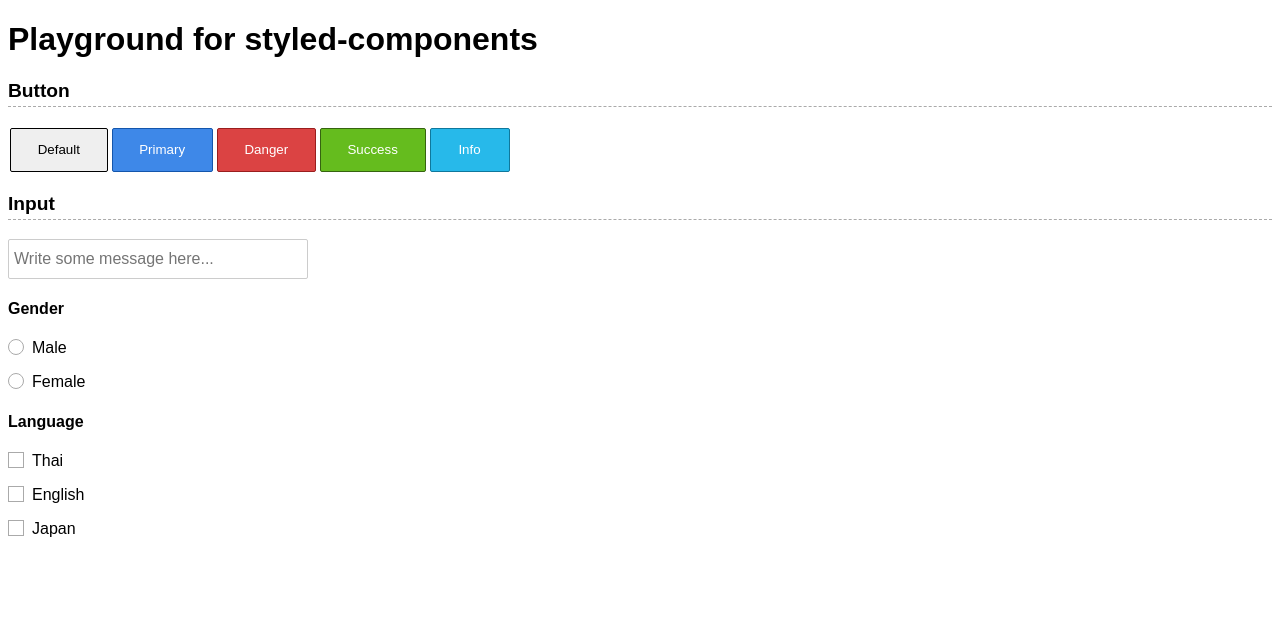
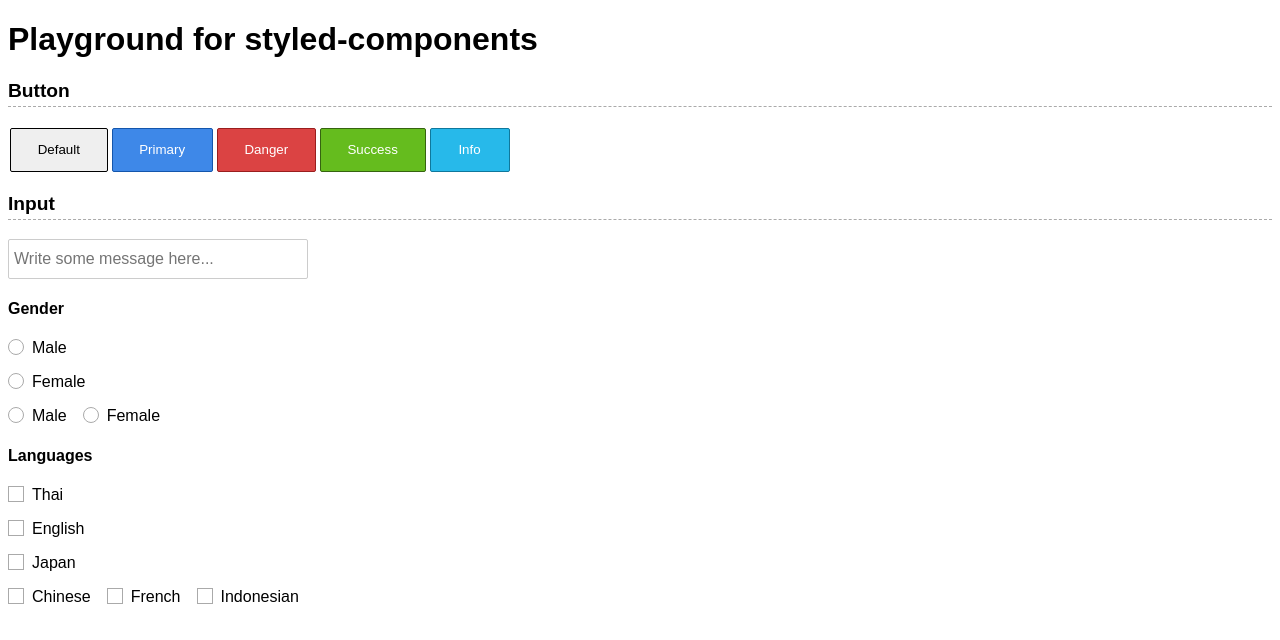
Before and after one commit to ratchagarn/react-styled-components, a React (Create React App) app: page / in a window 1280 px wide. Shown: the top 640 px of the page. Built offline with nearby package versions, Linux system fonts and the light colour scheme.

Commit message:
Update more example.

```diff
--- a/src/App.js
+++ b/src/App.js
@@ -50,11 +50,16 @@ class App extends Component {
           <h4>Gender</h4>
           <InputRadio name="gender" value="Male" onClick={this.onGenderChange}>Male</InputRadio>
           <InputRadio name="gender" value="Female" onClick={this.onGenderChange}>Female</InputRadio>
+          <InputRadio inline name="gender" value="Male" onClick={this.onGenderChange}>Male</InputRadio>
+          <InputRadio inline name="gender" value="Female" onClick={this.onGenderChange}>Female</InputRadio>
 
-          <h4>Language</h4>
+          <h4>Languages</h4>
           <InputCheckbox value="Thai" onChange={this.onPickLanguage}>Thai</InputCheckbox>
           <InputCheckbox value="English" onChange={this.onPickLanguage}>English</InputCheckbox>
           <InputCheckbox value="Japan" onChange={this.onPickLanguage}>Japan</InputCheckbox>
+          <InputCheckbox inline value="Chinese" onChange={this.onPickLanguage}>Chinese</InputCheckbox>
+          <InputCheckbox inline value="French" onChange={this.onPickLanguage}>French</InputCheckbox>
+          <InputCheckbox inline value="Indonesian" onChange={this.onPickLanguage}>Indonesian</InputCheckbox>
           <LogMessage message={logForInput} />
         </section>
       </Layout>
```
